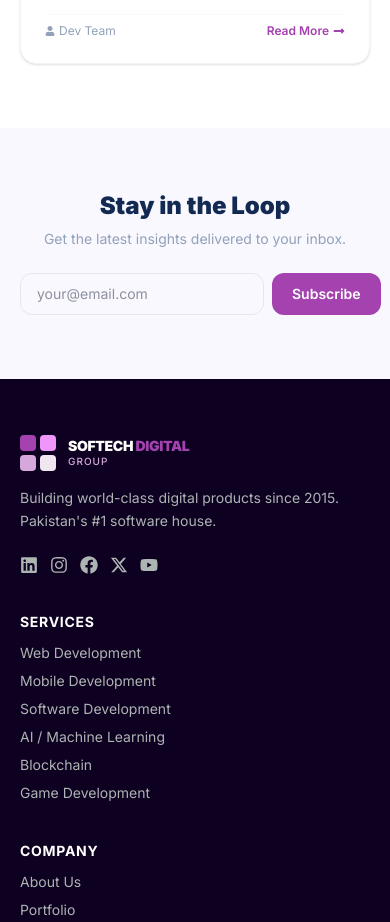
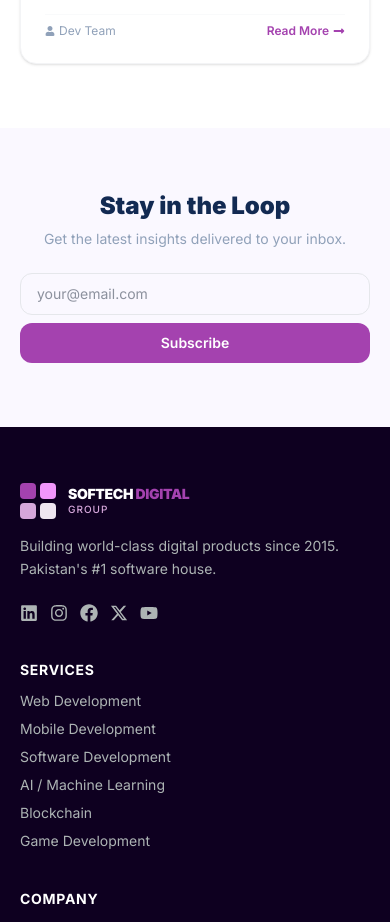
Before and after one commit to Waqar6489/Softect-Digital-group, a React (Vite) app in the folder Frontend/: page /blog in a window 390 px wide. Shown: the part 3425-4347 px from the top of the page. Built offline with nearby package versions, Linux system fonts and the light colour scheme; no server answers.

Commit message:
changing in blog

```diff
--- a/Frontend/src/Components/Pages/Blog.jsx
+++ b/Frontend/src/Components/Pages/Blog.jsx
@@ -228,6 +228,99 @@ const BlogCard = ({ post, featured = false }) => (
     </article>
   </Link>
 );
+const NewsletterSection = () => {
+  const [email, setEmail] = useState('');
+  const [status, setStatus] = useState('idle'); // idle | loading | success | error
+  const [message, setMessage] = useState('');
+
+  const handleSubscribe = async (e) => {
+    e.preventDefault();
+    if (!email || !email.includes('@')) {
+      setStatus('error');
+      setMessage('Please enter a valid email address.');
+      return;
+    }
+    setStatus('loading');
+    try {
+      const API = import.meta.env.VITE_API_URL || '';
+      const res = await fetch(`${API}/api/subscribe`, {
+        method: 'POST',
+        headers: { 'Content-Type': 'application/json' },
+        body: JSON.stringify({ email }),
+      });
+      if (res.ok) {
+        setStatus('success');
+        setMessage(`You're subscribed! We'll send updates to ${email}`);
+        setEmail('');
+      } else {
+        setStatus('error');
+        setMessage('Something went wrong. Please try again.');
+      }
+    } catch {
+      // Backend not reachable — still show success (email saved locally)
+      setStatus('success');
+      setMessage(`You're subscribed! We'll send updates to ${email}`);
+      setEmail('');
+    }
+    // Reset message after 5 seconds
+    setTimeout(() => {
+      setStatus('idle');
+      setMessage('');
+    }, 5000);
+  };
+
+  return (
+    <section className="py-16 px-5 bg-[#FAF8FF] text-center">
+      <div className="max-w-2xl mx-auto reveal">
+        <h2 className="text-2xl md:text-3xl font-black text-[#122a52]">Stay in the Loop</h2>
+        <p className="text-slate-400 text-sm mt-2 mb-6">
+          Get the latest insights delivered to your inbox.
+        </p>
+
+        {status === 'success' ? (
+          <div className="flex flex-col items-center gap-3 animate-fade-up">
+            <div className="w-14 h-14 rounded-full bg-green-50 border-2 border-green-200 flex items-center justify-center text-2xl">
+              ✓
+            </div>
+            <p className="text-green-600 font-semibold text-sm">{message}</p>
+            <p className="text-slate-400 text-xs">Thank you for subscribing to Softech Digital Group!</p>
+          </div>
+        ) : (
+          <form
+            className="flex flex-col sm:flex-row gap-2 max-w-md mx-auto"
+            onSubmit={handleSubscribe}
+          >
+            <input
+              type="email"
+              placeholder="your@email.com"
+              value={email}
+              onChange={e => {
+                setEmail(e.target.value);
+                if (status === 'error') { setStatus('idle'); setMessage(''); }
+              }}
+              disabled={status === 'loading'}
+              className={`flex-1 border rounded-xl px-4 py-2.5 text-sm focus:outline-none focus:ring-2 transition-all disabled:opacity-60 ${status === 'error'
+                  ? 'border-red-300 focus:border-red-400 focus:ring-red-100'
+                  : 'border-gray-200 focus:border-[#a442af] focus:ring-[#a442af]/10'
+                }`}
+            />
+            <button
+              type="submit"
+              disabled={status === 'loading'}
+              className="bg-[#a442af] text-white px-5 py-2.5 rounded-xl text-sm font-semibold hover:bg-[#8a358f] transition-colors cursor-pointer shrink-0 disabled:opacity-60 active:scale-95"
+            >
+              {status === 'loading' ? 'Subscribing...' : 'Subscribe'}
+            </button>
+          </form>
+        )}
+
+        {status === 'error' && (
+          <p className="text-red-500 text-xs mt-2">{message}</p>
+        )}
+      </div>
+    </section>
+  );
+};
 
 export const Blog = () => {
   useScrollReveal();
@@ -240,7 +333,7 @@ export const Blog = () => {
     fetch(`${API}/api/blogs`)
       .then(r => r.ok ? r.json() : Promise.reject())
       .then(data => { if (Array.isArray(data) && data.length > 0) setPosts(data); })
-      .catch(() => {});
+      .catch(() => { });
   }, []);
 
   const filtered = posts.filter(p => {
@@ -310,20 +403,7 @@ export const Blog = () => {
       </section>
 
       {/* Newsletter */}
-      <section className="py-16 px-5 bg-[#FAF8FF] text-center">
-        <div className="max-w-2xl mx-auto reveal">
-          <h2 className="text-2xl md:text-3xl font-black text-[#122a52]">Stay in the Loop</h2>
-          <p className="text-slate-400 text-sm mt-2 mb-6">Get the latest insights delivered to your inbox.</p>
-          <form className="flex gap-2 max-w-md mx-auto" onSubmit={e => e.preventDefault()}>
-            <input type="email" placeholder="your@email.com"
-              className="flex-1 border border-gray-200 rounded-xl px-4 py-2.5 text-sm focus:outline-none focus:border-[#a442af] focus:ring-2 focus:ring-[#a442af]/10 transition-all" />
-            <button type="submit"
-              className="bg-[#a442af] text-white px-5 py-2.5 rounded-xl text-sm font-semibold hover:bg-[#8a358f] transition-colors cursor-pointer shrink-0">
-              Subscribe
-            </button>
-          </form>
-        </div>
-      </section>
+      <NewsletterSection />
     </div>
   );
 };
```
